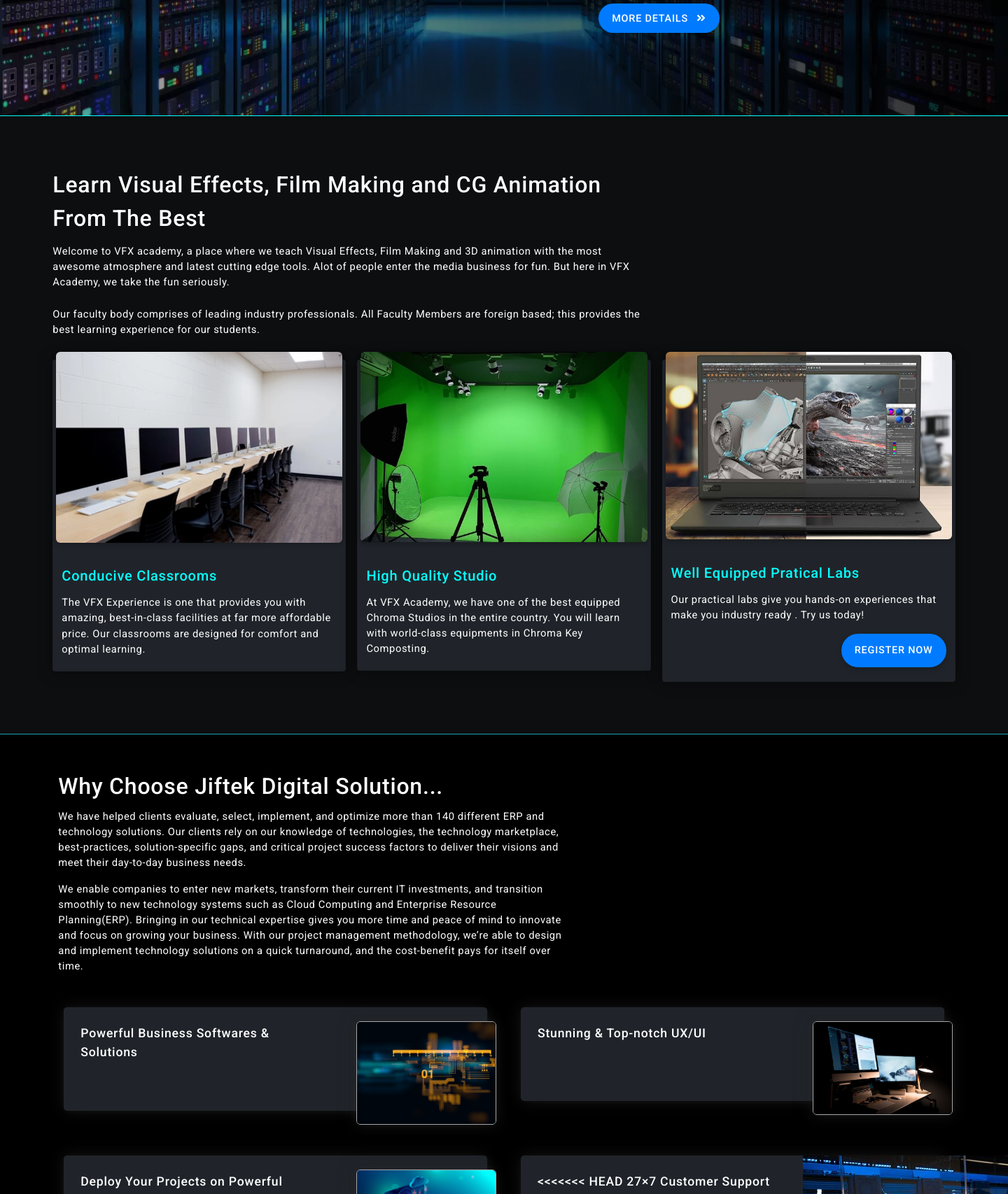
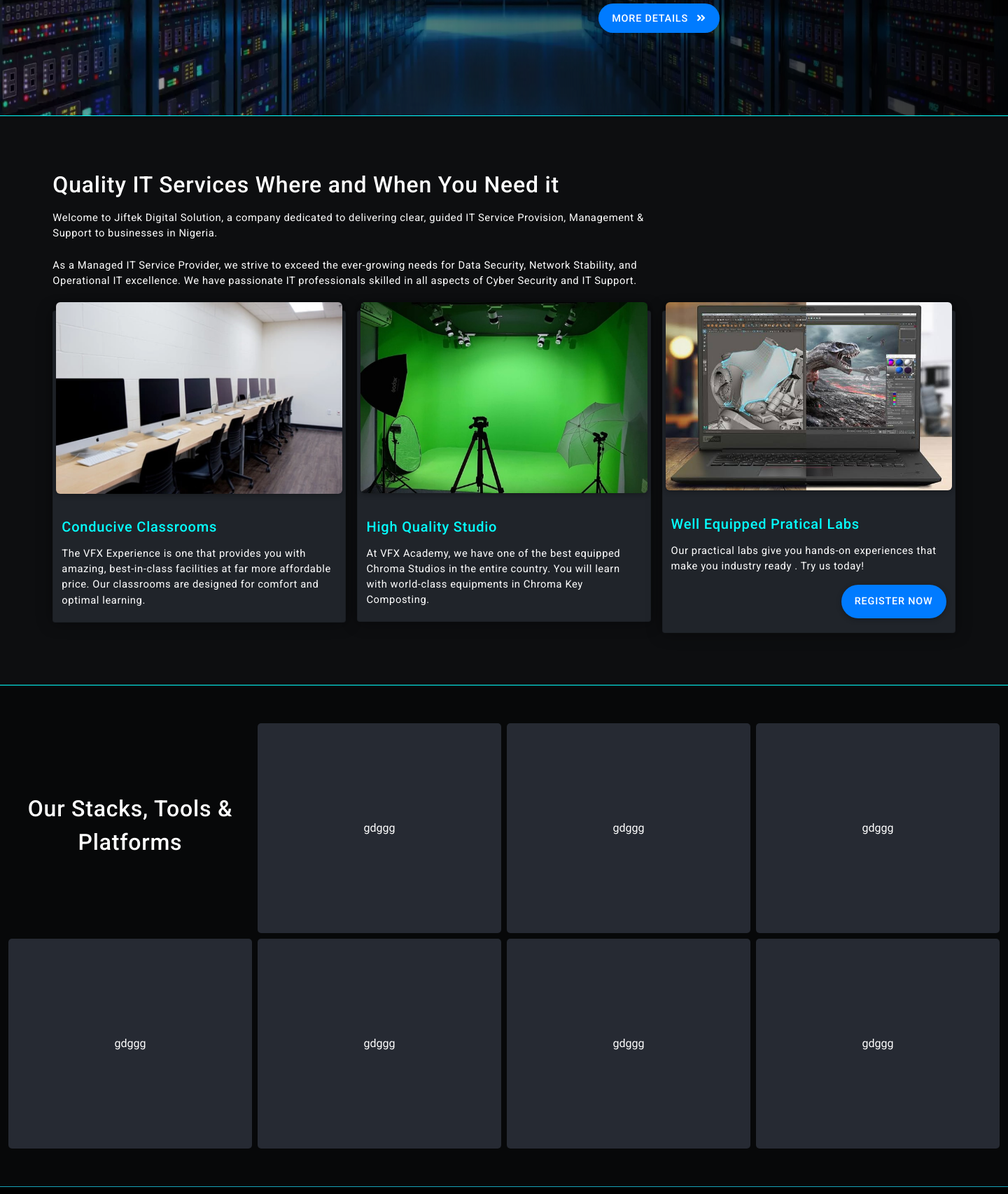
Before and after one commit to YemiAdebayo/jiftekweb, a Django app: page / in a window 1440 px wide; the page is wider, and only the part inside the window is pictured. Shown: the part 393-2100 px from the top of that part at 70% size. Run offline with Django 3.2, Linux system fonts and the light colour scheme; some libraries are stand-ins or nearby versions.

Commit message:
Working on Homepage

```diff
--- a/pages/templates/pages/base.html
+++ b/pages/templates/pages/base.html
@@ -67,11 +67,7 @@
                             <li>
                                 <a href="{% url 'cloud-computing' %}">
                                     <span class="pr-2">
-<<<<<<< HEAD
                                         <i class="fas fa-cloud" ></i>
-=======
-                                        <i class="fas fa-cloud"></i>
->>>>>>> af8c9b4be9a7fca635356d10f113e49bcb67ced3
                                     </span>
                                     Cloud Computing
                                 </a>
@@ -171,11 +167,7 @@
                             <li>
                                 <a href="{% url 'cloud-computing' %}">
                                     <span class="pr-2">
-<<<<<<< HEAD
                                         <i class="fas fa-cloud" ></i>
-=======
-                                        <i class="fas fa-cloud"></i>
->>>>>>> af8c9b4be9a7fca635356d10f113e49bcb67ced3
                                     </span>
                                     Cloud Computing
                                 </a>
--- a/pages/templates/pages/index.html
+++ b/pages/templates/pages/index.html
@@ -80,16 +80,16 @@
 <section class="second-section col-12 m-0 my-0 px-2">
     <div class="col-md-11 mx-auto row p-0">
         <h2 class="text-white col-md-8 pt-4 pb-1 px-1 px-md-2">
-            Learn Visual Effects, Film Making and CG Animation From The Best
+            Quality IT Services Where and When You Need it
         </h2>
         <p class="card-text paragraph text-white col-md-8 px-1 pb-2 px-md-2">
-            Welcome to VFX academy, a place where we teach Visual Effects, Film Making and 3D animation
-            with the most awesome atmosphere and latest cutting edge tools. Alot of people enter the media business for
-            fun. But here in VFX Academy, we take the fun seriously.
+            Welcome to Jiftek Digital Solution, a company dedicated to delivering clear,
+            guided IT Service Provision, Management &amp; Support to businesses in Nigeria.
         </p>
         <p class="card-text paragraph text-white col-md-8 px-1 pb-2 px-md-2">
-            Our faculty body comprises of leading industry professionals. All Faculty Members are foreign based;
-            this provides the best learning experience for our students.
+            As a Managed IT Service Provider, we strive to exceed the ever-growing needs
+            for Data Security, Network Stability, and Operational IT excellence.
+            We have passionate IT professionals skilled in all aspects of Cyber Security and IT Support.
         </p>
     </div>
     <div class="col-md-11 mx-auto  row p-0">
@@ -150,6 +150,38 @@
         </div>
     </div>
 </section>
+<section class="our-tools-section col-12 m-0 px-0">
+    <div class="col-12 row m-0 p-0 px-2">
+        <div class="col-lg-3 col-md-4 m-0 text-white">
+            <div class="p-2 m-0 first-child d-flex flex-column justify-content-center align-items-center">
+                <h2 class="text-center">
+                    Our Stacks, Tools &amp; Platforms
+                </h2>
+            </div>
+        </div>
+        <div class="col-lg-3 col-md-4 m-0 text-white">
+            <div class="p-2 m-0 d-flex justify-content-center align-items-center">gdggg</div>
+        </div>
+        <div class="col-lg-3 col-md-4 m-0 text-white">
+            <div class="p-2 m-0 d-flex justify-content-center align-items-center">gdggg</div>
+        </div>
+        <div class="col-lg-3 col-md-4 m-0 text-white">
+            <div class="p-2 m-0 d-flex justify-content-center align-items-center">gdggg</div>
+        </div>
+        <div class="col-lg-3 col-md-4 m-0 text-white">
+            <div class="p-2 m-0 d-flex justify-content-center align-items-center">gdggg</div>
+        </div>
+        <div class="col-lg-3 col-md-4 m-0 text-white">
+            <div class="p-2 m-0 d-flex justify-content-center align-items-center">gdggg</div>
+        </div>
+        <div class="col-lg-3 col-md-4 m-0 text-white">
+            <div class="p-2 m-0 d-flex justify-content-center align-items-center">gdggg</div>
+        </div>
+        <div class="col-lg-3 col-md-4 m-0 text-white">
+            <div class="p-2 m-0 d-flex justify-content-center align-items-center">gdggg</div>
+        </div>
+    </div>
+</section>
 <section class="third-section col-12 m-0 my-0 px-2 border-top border-bottom border-info">
     <div class="col-md-11 mx-auto my-0 row p-0">
         <h2 class="text-white col-md-7 py-0 px-1 px-md-3">
@@ -163,8 +195,7 @@
         </p>
         <p class="paragraph text-white col-md-7 py-0 px-1 px-md-3">
             We enable companies to enter new markets, transform their current IT investments,
-            and transition smoothly to new technology systems such as Cloud Computing and Enterprise Resource
-            Planning(ERP).
+            and transition smoothly to new technology systems such as Cloud Computing and Enterprise Resource Planning(ERP).
             Bringing in our technical expertise gives you more time and
             peace of mind to innovate and focus on growing your business. With our project management methodology,
             we’re able to design and implement technology solutions on a quick turnaround,
@@ -178,17 +209,15 @@
                     <h4 class="card-title text-white my-0 py-0">
                         Powerful Business Softwares &amp; Solutions
                     </h4>
-                    <!-- <p class="paragraph text-white pt-2 pb-0">
+                    <p class="paragraph text-white pt-2 pb-0">
                         Are you unsure if your technology is performing as it should?
                         Is your organization fragmented by distributed teams?
                         Let's talk today...
-                    </p> -->
+                    </p>
                 </div>
                 <div class="col-md-4 p-0 m-0 text-right">
-                    <img loading="lazy"
-                        src="{% static 'img/powerful-business-software-from-jiftek-digital-solution.jpg' %}"
-                        class="card-img-top position-relative wide-dark-shadow"
-                        alt="get powerful business software solutions from jiftek digital solution">
+                    <img loading="lazy" src="{% static 'img/powerful-business-software-from-jiftek-digital-solution.jpg' %}"
+                        class="card-img-top position-relative wide-dark-shadow" alt="get powerful business software solutions from jiftek digital solution">
                 </div>
             </div>
         </div>
@@ -198,9 +227,9 @@
                     <h4 class="card-title text-white my-0 py-0">
                         Stunning &amp; Top-notch UX/UI
                     </h4>
-                    <!-- <p class="paragraph text-white pt-2 pb-0">
+                    <p class="paragraph text-white pt-2 pb-0">
                         Whether web, desktop or mobile app, we deliver stunning User Experience in every single project.
-                    </p> -->
+                    </p>
                 </div>
                 <div class="col-md-4 p-0 m-0 text-right">
                     <img loading="lazy" src="{% static 'img/take-courses-in-film-making-at-vfx-academy.jpg' %}"
@@ -215,13 +244,12 @@
                     <h4 class="card-title text-white my-0 py-0">
                         Deploy Your Projects on Powerful Platforms
                     </h4>
-                    <!-- <p class="paragraph text-white pt-2 pb-0">
+                    <p class="paragraph text-white pt-2 pb-0">
                         Get the best cloud services through Azure, AWS and GCP.
-                    </p> -->
+                    </p>
                 </div>
                 <div class="col-md-4 p-0 m-0 text-right">
-                    <img loading="lazy"
-                        src="{% static 'img/deploy-your-projects-on-powerful-cloud-platforms-with-jiftek.jpg' %}"
+                    <img loading="lazy" src="{% static 'img/deploy-your-projects-on-powerful-cloud-platforms-with-jiftek.jpg' %}"
                         class="card-img-top position-relative wide-dark-shadow ml-auto"
                         alt="Quality Google Cloud, Amazon AWS and Microsoft Azure services in Lagos">
                 </div>
@@ -231,26 +259,14 @@
             <div class="row p-0 m-0 bg-light-ash m-0 rounded-lg wide-dark-shadow">
                 <div class="col-md-8 p-4">
                     <h4 class="card-title text-white my-0 py-0">
-<<<<<<< HEAD
-                        27&times;7 Customer Support
+                        Solutions That Scale With You
                     </h4>
                     <p class="paragraph text-white pt-2 pb-0">
-                        You can count on us to support you for everything we help you build...
+                        Your business is growing bigger? Let's worry about your scaling while you focus on what is important to you...
                     </p>
                 </div>
                 <div class="col-md-4 p-0 m-0 text-right">
                     <img loading="lazy"  src="{% static 'img/customer-support-at-jiftek-digital-solution.jpg' %}"
-=======
-                        We Make Security A Priority
-                    </h4>
-                    <!-- <p class="paragraph text-white pt-2 pb-0">
-                        Don't leave your cyber-security to chance. We help you build, evaluate and counter-act security
-                        loopholes in all your built systems &amp; architecture.
-                    </p> -->
-                </div>
-                <div class="col-md-4 p-0 m-0 text-right">
-                    <img src="{% static 'img/0_0_480_1_70__News_cyber_lock.jpg' %}"
->>>>>>> af8c9b4be9a7fca635356d10f113e49bcb67ced3
                         class="card-img-top position-relative wide-dark-shadow"
                         alt="Learn film making, visual effects and cg animation in Lagos">
                 </div>
@@ -260,7 +276,7 @@
             <div class="row p-0 m-0 bg-light-ash m-0 rounded-lg wide-dark-shadow">
                 <div class="col-md-8 p-4">
                     <h4 class="card-title text-white my-0 py-0">
-                        Get started Quickly
+                        27&times;7 Customer Support
                     </h4>
                     <div class="row col-12 p-0 m-0 pt-2">
                         <a href="{% url 'team-and-facility' %}" style="color: #06FFFF;" class="ml-auto">
--- a/static/css/index.css
+++ b/static/css/index.css
@@ -113,6 +113,28 @@
     padding-bottom: 50px;
     background: #0D0E10;
     border-top: .5px solid #06FFFF !important;
+}
+
+.our-tools-section{
+    padding-top: 50px;
+    padding-bottom: 50px;
+    border-top: .5px solid #06FFFF !important;
+    background-color: #070809;
+}
+
+.our-tools-section>div>div{
+    padding: 4px;
+}
+
+.our-tools-section>div>div>div{
+    /* background-color: #26273B; */
+    background-color: #262A33;
+    min-height: 300px;
+    border-radius: 5px;
+}
+
+.our-tools-section>div>div>div.first-child{
+    background-color: transparent;
 }
 
 .bg-light-ash {
```
